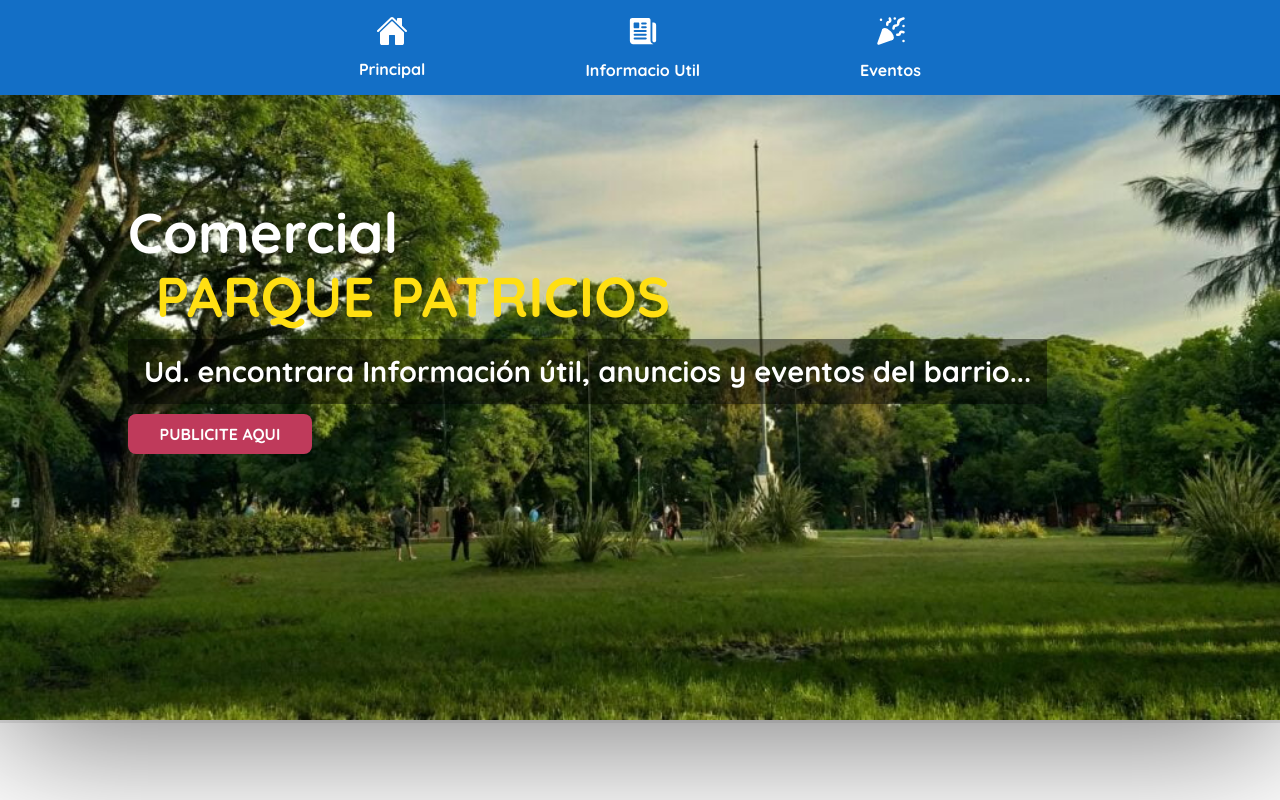
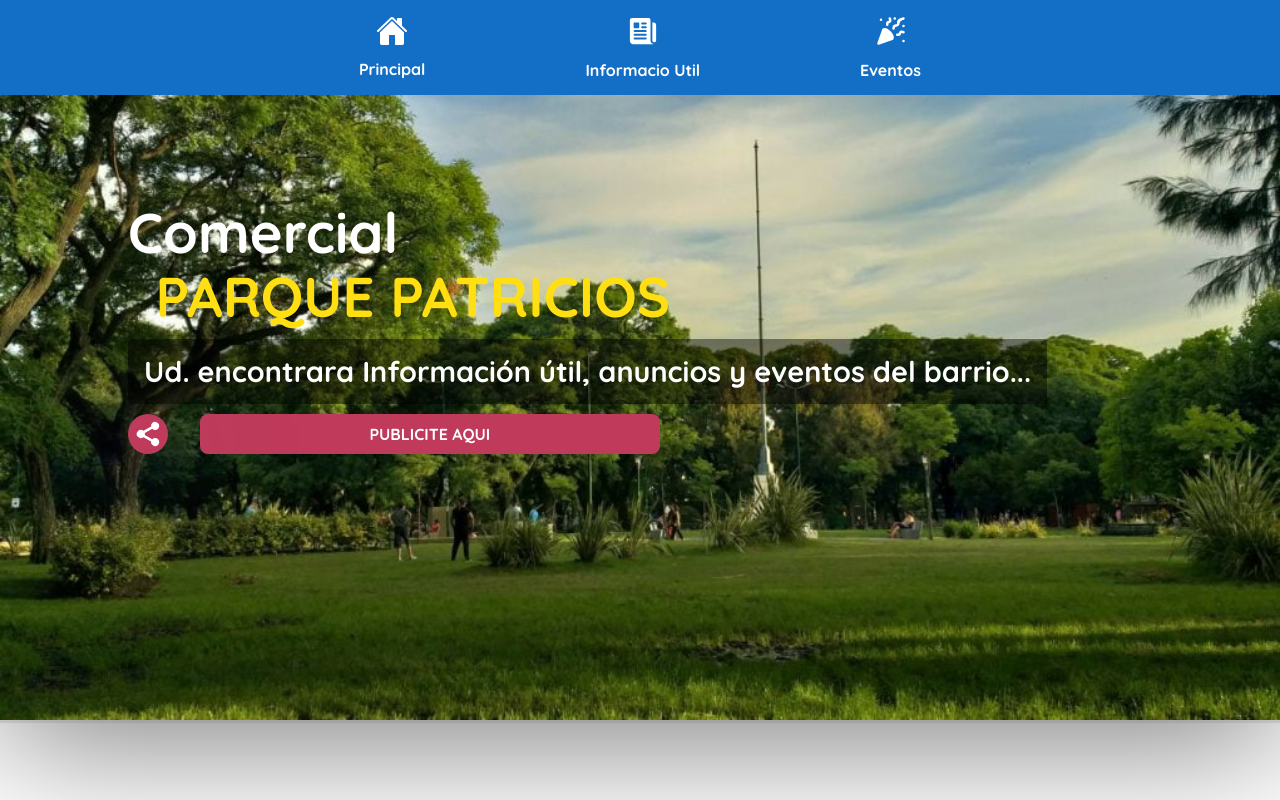
Before and after one commit to Aramis09/Guillermo-AppFE-Anuncios, a React (Vite) app: page /login in a window 1280 px wide. Shown: the top 800 px of the page. Built offline with nearby package versions, Linux system fonts and the light colour scheme; no server answers.

Commit message:
add share

```diff
--- a/src/components/presentation/presentation.tsx
+++ b/src/components/presentation/presentation.tsx
@@ -2,9 +2,17 @@ import s from "./presentations.module.scss";
 import imgBk from "../../assets/images/bk.jpg";
 import { Link } from "react-router-dom";
 import { useContextAuth } from "../../contexts/hooks/useContextAuth";
+import shareicon from "../../assets/icons/share.svg";
 
 export default function Presentation() {
   const contextAuth = useContextAuth();
+
+  const handlerShareSite = () => {
+    navigator.share({
+      text: "Busca lo que necesitas en Parque Patriciois",
+      url: `${window.origin}`,
+    });
+  };
 
   return (
     <div
@@ -22,9 +30,14 @@ export default function Presentation() {
           <br />
           {/* todo para hacer de nuestro barrio cada dia mejor... */}
         </p>
-        <Link to="/contact" className={s.button}>
-          PUBLICITE AQUI
-        </Link>
+        <div className={s.containerLinks}>
+          <button onClick={handlerShareSite} className={s.share}>
+            <img src={shareicon} alt="share" />
+          </button>
+          <Link to="/contact" className={s.button}>
+            PUBLICITE AQUI
+          </Link>
+        </div>
       </div>
     </div>
   );
--- a/src/components/presentation/presentations.module.scss
+++ b/src/components/presentation/presentations.module.scss
@@ -28,8 +28,15 @@
       padding: 1rem;
       border-radius: 0.2rem;
     }
+
+    .containerLinks {
+      display: flex;
+      justify-content: start;
+      align-items: center;
+      gap: 2rem;
+      width: 100%;
       button,.button {
-      width: 20%;
+        width: 50%;
         min-height: 40px;
         border-radius: 0.5rem;
         border: none;
@@ -37,6 +44,20 @@
         color: white;
         line-height: 40px;
         text-align: center;
+      }
+      .share{
+        border-radius: 100%;
+        width: 40px;
+        height: 30px;
+        display: flex;
+        justify-content: center;
+        align-items: center;
+        img {
+          filter: blur(0px);
+          width: 30px;
+          height: 30px;
+        }
+      }
     }
   }
 }
@@ -58,11 +79,8 @@
     h2 {
       font-size: 2rem;
     }
-    button,.button {
-      width: 100%;
-      border-radius: 0.2rem;
   }
-  }
+
 }
 }
 
```
Also changed, not shown: src/assets/icons/share.svg (added). Lines whose indentation alone changed are shown as unchanged.
